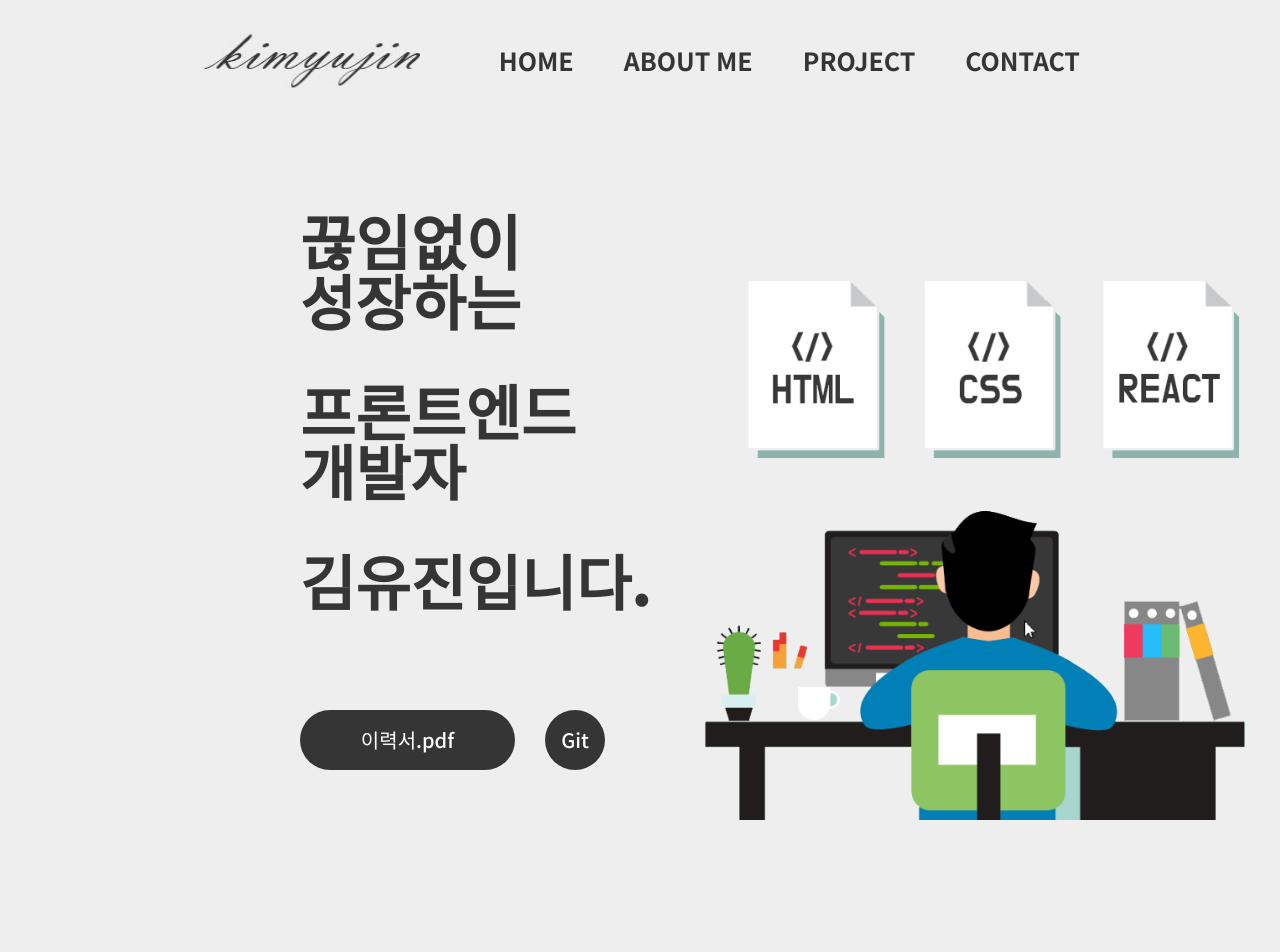
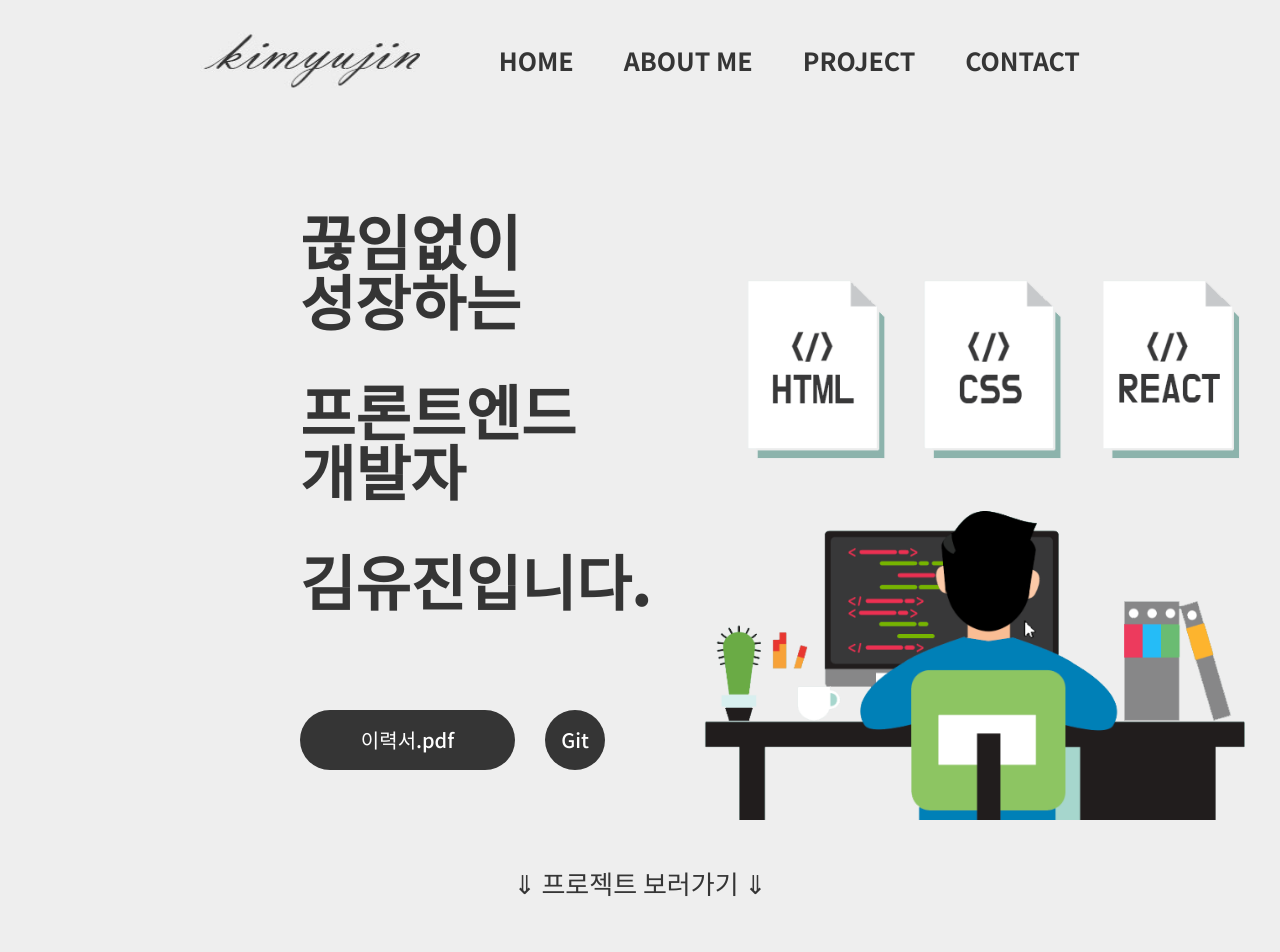
Before and after one commit to yujinkim11/portfolio, a React (Create React App) app: page / in a window 1280 px wide. Shown: the top 952 px of the page. Built offline with nearby package versions, Linux system fonts and the light colour scheme.

Commit message:
main animation

```diff
--- a/src/Aboutme.js
+++ b/src/Aboutme.js
@@ -54,6 +54,8 @@ const SkillWrap = styled.div`
 `;
 const Skill = styled.div``;
 
+const Lang = styled.div``;
+
 const StudyWrap = styled.div`
   margin-top: 100px;
   padding: ${mainStyle.padding};
@@ -87,15 +89,12 @@ export const Aboutme = () => {
               프론트엔드 개발자의 매력을 느끼게 되었고 개발자의 꿈을 가지게
               되었습니다.
               <br />
-              배우는 것과 그 지식을 써서 무언가를 만들어내는게 재미있고
-              즐겁습니다.
+              새로운 것을 배우고 익히는 것에 거부감이 없고 오히려 그 과정에서
+              즐거움을 느낍니다.
               <br />
               이전에 카페에서 직원으로 근무할 때는 제과제빵 자격증을 공부하며
-              필기 시험에 합격하였고, 개발자의 꿈을 꾸면서 photoshop을 배우고
-              자격증 시험을 쳤습니다.
-              <br />
-              새로운 것을 배우고 익히는 것에 거부감이 없고 오히려 그 과정에서
-              즐거움을 느낍니다.
+              필기 시험에 합격하였고, 개발자의 꿈을 꾸면서 UIUX에 관심을
+              가지면서 포토샵을 배우고 자격증 시험을 쳤습니다.
               <br />
               그렇게 익힌 지식들을 실무에서, 제가 직접 사용해낼 때 더욱 더
               뿌듯함을 얻습니다.
@@ -120,7 +119,20 @@ export const Aboutme = () => {
         </Right>
       </BoxWrap>
       <SkillWrap>
-        <Skill>스킬</Skill>
+        <Skill>
+          <h3>Skill</h3>
+          <Lang>
+            <img
+              src="https://t1.daumcdn.net/cfile/tistory/2149683A58CA6BF313"
+              width="200px"
+              hight="180px"
+            ></img>
+            <img src="" width="200px" hight="180px" />
+            <img src="" width="200px" hight="180px" />
+            <img src="" width="200px" hight="180px" />
+            <img src="" width="200px" hight="180px" />
+          </Lang>
+        </Skill>
       </SkillWrap>
       <StudyWrap>
         <Study>학원 수료 과정 보여주기</Study>
--- a/src/Main.js
+++ b/src/Main.js
@@ -1,4 +1,4 @@
-import styled from "styled-components";
+import styled, { keyframes } from "styled-components";
 import { mainStyle } from "./Style/Globalstyle";
 import coding from "./images/coding.png";
 import { Project } from "./Project";
@@ -78,11 +78,18 @@ const Git = styled.div`
 `;
 
 const ProjectScroll = styled.div`
-  margin-top: 150px;
+  margin-top: 80px;
   text-align: center;
   font-size: 26px;
   margin-bottom: 200px;
-
+  animation: move 2s alternate infinite;
+  @keyframes move {
+    0% {
+    }
+    100% {
+      margin-top: 50px;
+    }
+  }
   :hover {
     color: ${mainStyle.point};
     cursor: pointer;
```
Also changed, not shown: src/images/mainimg.png (added), src/images/mainimg.webp (added).
